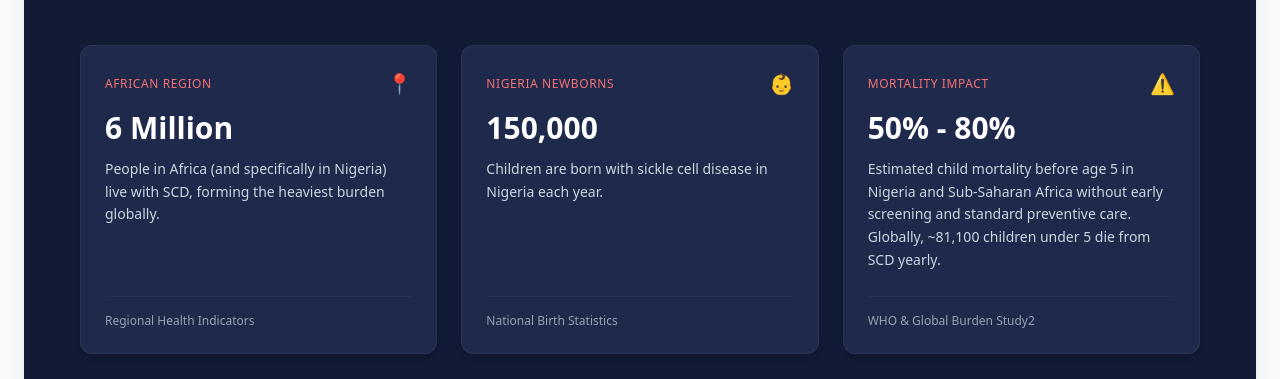
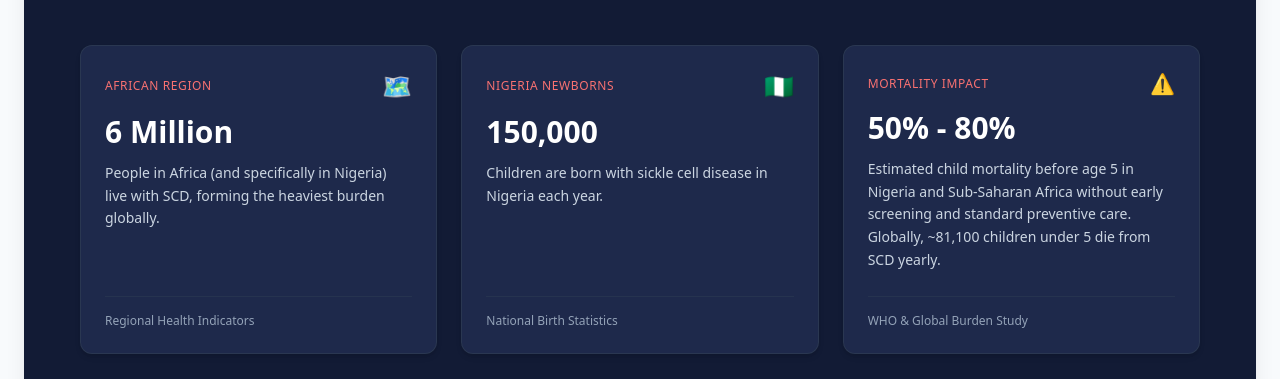
Before and after one commit to AdoleNG/scpaf, a React (Vite) app: page / in a window 1280 px wide. Shown: the part 1685-2064 px from the top of the page. Built offline with nearby package versions, Linux system fonts and the light colour scheme; no server answers.

Commit message:
updated Stats card5

```diff
--- a/src/pages/Home.jsx
+++ b/src/pages/Home.jsx
@@ -141,7 +141,7 @@ export default function Home() {
         </div>
       </section>
 
-      {/* GLOBAL & REGIONAL STATISTICS SECTION WITH ICONS */}
+      {/* GLOBAL & REGIONAL STATISTICS SECTION WITH MAPS / ICONS */}
       <section className="bg-[#121B35] text-white rounded-2xl p-8 md:p-14 shadow-xl">
         <div className="text-center max-w-3xl mx-auto mb-12">
           <span className="bg-red-600/20 text-red-400 text-xs font-semibold px-3 py-1 rounded-full uppercase tracking-wider">
@@ -157,12 +157,12 @@ export default function Home() {
 
         <div className="grid grid-cols-1 md:grid-cols-3 gap-6">
 
-          {/* Card 1: Africa & Nigeria Burden */}
+          {/* Card 1: Africa & Nigeria Burden (African Map) */}
           <div className="bg-[#1E294B] border border-slate-700/60 rounded-xl p-6 flex flex-col justify-between shadow-md">
             <div>
               <div className="flex items-center justify-between mb-3">
                 <span className="text-xs uppercase tracking-wider font-medium text-red-400">African Region</span>
-                <span className="text-xl">📍</span>
+                <span className="text-2xl" role="img" aria-label="African Map">🗺️</span>
               </div>
               <h3 className="text-3xl font-extrabold text-white mb-3">6 Million</h3>
               <p className="text-slate-300 text-sm leading-relaxed">
@@ -174,12 +174,12 @@ export default function Home() {
             </div>
           </div>
 
-          {/* Card 2: Nigerian Births */}
+          {/* Card 2: Nigerian Births (Nigeria Map) */}
           <div className="bg-[#1E294B] border border-slate-700/60 rounded-xl p-6 flex flex-col justify-between shadow-md">
             <div>
               <div className="flex items-center justify-between mb-3">
                 <span className="text-xs uppercase tracking-wider font-medium text-red-400">Nigeria Newborns</span>
-                <span className="text-xl">👶</span>
+                <span className="text-2xl" role="img" aria-label="Nigeria Map">🇳🇬</span>
               </div>
               <h3 className="text-3xl font-extrabold text-white mb-3">150,000</h3>
               <p className="text-slate-300 text-sm leading-relaxed">
@@ -191,7 +191,7 @@ export default function Home() {
             </div>
           </div>
 
-          {/* Card 3: Mortality & Critical Care Gap */}
+          {/* Card 3: Mortality & Critical Care Gap (Child Mortality Icon) */}
           <div className="bg-[#1E294B] border border-slate-700/60 rounded-xl p-6 flex flex-col justify-between shadow-md">
             <div>
               <div className="flex items-center justify-between mb-3">
@@ -204,7 +204,7 @@ export default function Home() {
               </p>
             </div>
             <div className="mt-6 pt-4 border-t border-slate-700/40 text-xs text-slate-400">
-              WHO & Global Burden Study2
+              WHO & Global Burden Study
             </div>
           </div>
 
```
